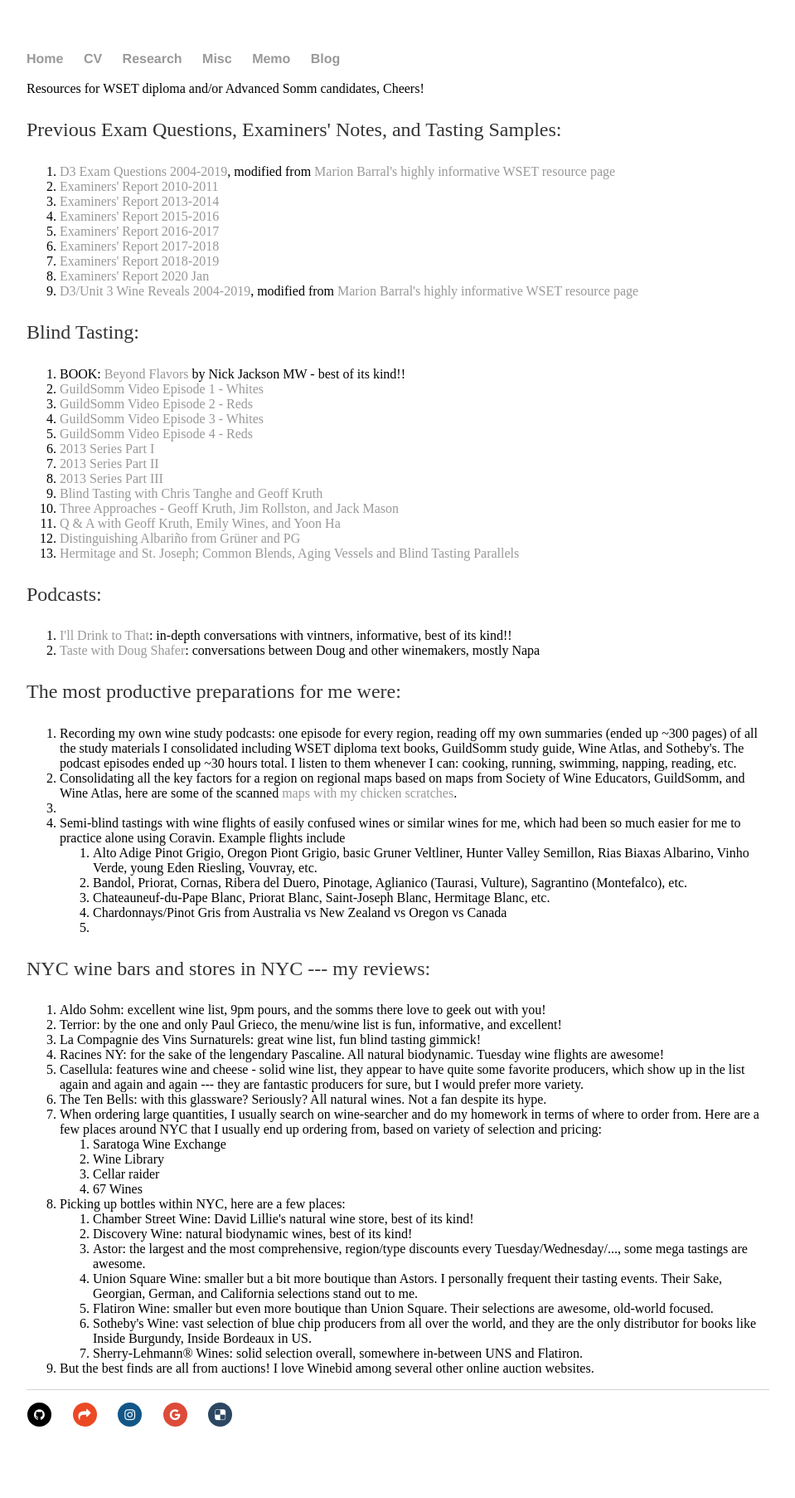
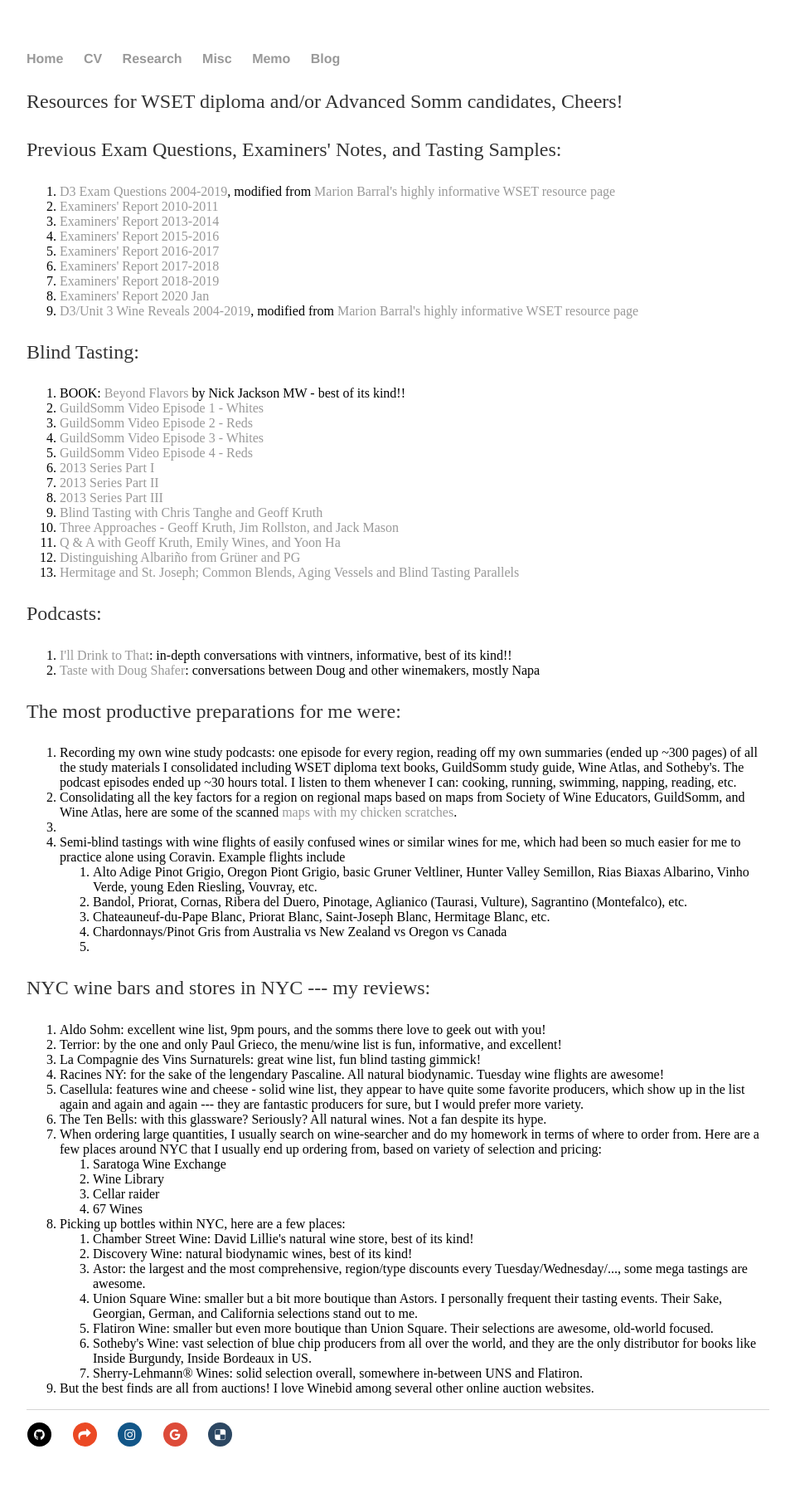
Before and after one commit to shenglih/shenglih.github.io, a Jekyll site: the page built from misc/wine_links.html, in a window 1280 px wide. Shown: the whole page at 83% size, without its empty margins (160-1119 px from the left). Built offline with Jekyll 4.4.1, drawn with Linux system fonts in a browser that asks for light colours; comment, search, counter and statistics services are not loaded; before the commit the page ends 1781 px from its top, so only the background shows below that.

Commit message:
Update wine_links.html

```diff
--- a/misc/wine_links.html
+++ b/misc/wine_links.html
@@ -3,7 +3,8 @@
 title: Shengli Hu, Misc
 ---
 <div class="blurb">
-Resources for WSET diploma and/or Advanced Somm candidates, Cheers!
+	<p>Resources for WSET diploma and/or Advanced Somm candidates, Cheers! </p>
+	<MW program onward - I will again update this page as I study along.>
 <p>Previous Exam Questions, Examiners' Notes, and Tasting Samples:</p>
 	<ol>
 		<li><a href="/misc/D3Q.pdf">D3 Exam Questions 2004-2019</a>, modified from <a href="https://www.marionbarral.com/blog/notes-de-revision-wset-diploma/">Marion Barral's highly informative WSET resource page</a></li>
@@ -82,4 +83,5 @@
 		<li>But the best finds are all from auctions! I love Winebid among several other online auction websites.</li>
   </ol>
 
+
 </div>
```
